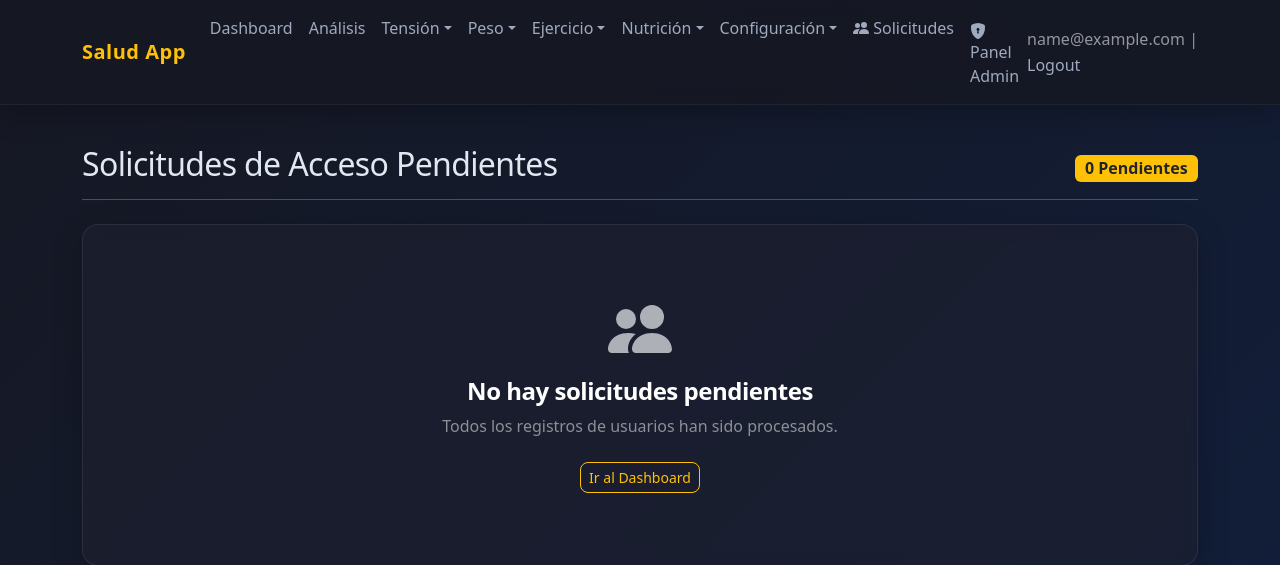
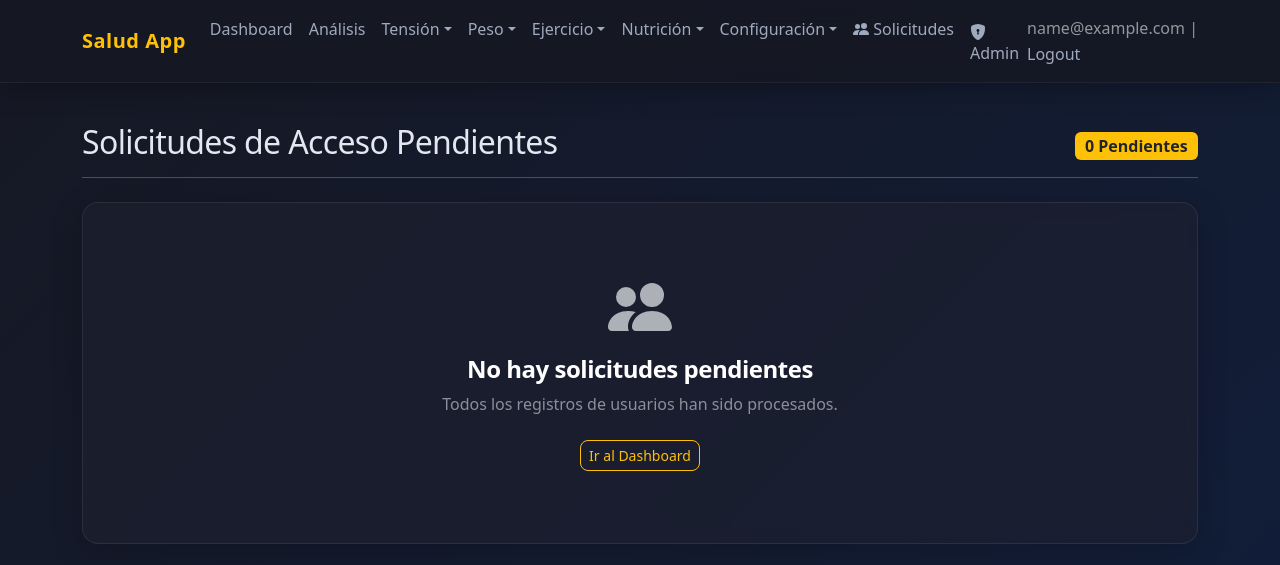
Before and after one commit to kikega/tension, a Django app: page /accounts/requests/ in a window 1280 px wide. Shown: the top 565 px of the page. Run offline with Django 5.2, Linux system fonts and the light colour scheme; the visitor is signed in with stand-in values (Sample User, id 1); data comes from the database, SQL or seed files in the repository.

Commit message:
Cambiado Panel Admin por Admin

```diff
--- a/templates/base.html
+++ b/templates/base.html
@@ -145,7 +145,7 @@
                 class="bi bi-shield-lock-fill align-text-bottom me-1" viewBox="0 0 16 16">
                 <path fill-rule="evenodd"
                   d="M8 0c-.69 0-1.843.265-2.928.56-1.11.3-2.229.655-2.887.87a1.54 1.54 0 0 0-1.044 1.262c-.596 4.477.787 7.795 2.465 9.99a11.8 11.8 0 0 0 2.517 2.453c.386.273.744.482 1.048.625.28.132.581.24.829.24s.548-.108.829-.24a7 7 0 0 0 1.048-.625 11.8 11.8 0 0 0 2.517-2.453c1.678-2.195 3.061-5.513 2.465-9.99a1.54 1.54 0 0 0-1.044-1.263 63 63 0 0 0-2.887-.87C9.843.266 8.69 0 8 0m0 5a1.5 1.5 0 0 1 .5 2.915l.385 1.99a.5.5 0 0 1-.491.595h-.788a.5.5 0 0 1-.49-.595l.384-1.99A1.5 1.5 0 0 1 8 5" />
-              </svg>Panel Admin
+              </svg>Admin
             </a>
           </li>
           {% endif %}
```
